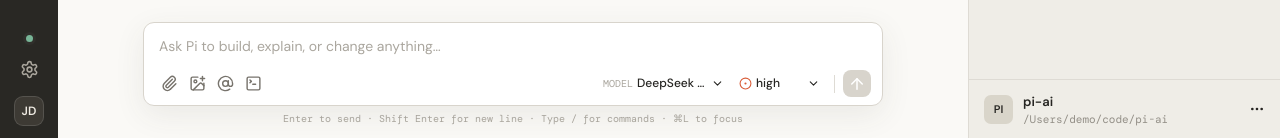
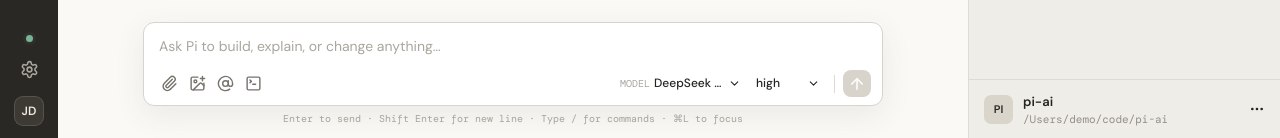
Before and after one commit to mattzq21/pi-op-out, a React (Vite) app: page / in a window 1280 px wide. Shown: the part 662-800 px from the top of the page. Built offline with nearby package versions, Linux system fonts and the light colour scheme.

Commit message:
Committed all changes

```diff
--- a/src/components/Composer.tsx
+++ b/src/components/Composer.tsx
@@ -1,5 +1,5 @@
 import { useEffect, useMemo, useRef, useState } from "react";
-import { ArrowUp, AtSign, ChevronDown, CircleDot, CircleStop, FileText, ImagePlus, Paperclip, TerminalSquare, X } from "lucide-react";
+import { ArrowUp, AtSign, ChevronDown, CircleStop, FileText, ImagePlus, Paperclip, TerminalSquare, X } from "lucide-react";
 import type { ImageAttachment, Model, SlashCommand } from "../types";
 import { IconButton } from "./IconButton";
 
@@ -80,7 +80,7 @@ export function Composer({ streaming, queued, commands, models, model, thinkingL
       <div className="composer-bar"><div className="composer-tools"><IconButton label="Attach files" onClick={() => fileRef.current?.click()}><Paperclip size={17} /></IconButton><IconButton label="Attach image" onClick={() => imageRef.current?.click()}><ImagePlus size={17} /></IconButton><IconButton label="Mention context" onClick={() => { setValue((current) => `${current}@`); ref.current?.focus(); }}><AtSign size={17} /></IconButton><IconButton label="Open terminal" onClick={onOpenTerminal}><TerminalSquare size={17} /></IconButton></div>
         <div className="composer-actions">
         <label className="select-control"><span>Model</span><select aria-label="Model" value={model ? `${model.provider}/${model.id}` : ""} onChange={(event) => { const next = models.find((item) => `${item.provider}/${item.id}` === event.target.value); if (next) onModel(next); }}>{models.map((item) => <option key={`${item.provider}/${item.id}`} value={`${item.provider}/${item.id}`}>{item.name || item.id}</option>)}</select><ChevronDown size={13} /></label>
-        <label className="select-control thinking"><CircleDot size={13} /><select aria-label="Thinking level" value={thinkingLevel} onChange={(event) => onThinking(event.target.value)}>{thinkingLevels.map((level) => <option key={level}>{level}</option>)}</select><ChevronDown size={13} /></label>
+        <label className="select-control thinking"><select aria-label="Thinking level" value={thinkingLevel} onChange={(event) => onThinking(event.target.value)}>{thinkingLevels.map((level) => <option key={level}>{level}</option>)}</select><ChevronDown size={13} /></label>
         <span className="composer-divider" />
         {streaming && <IconButton label="Stop Pi" className="stop-compact" onClick={onAbort}><CircleStop size={17} /></IconButton>}<IconButton label={streaming ? (behavior === "steer" ? "Send steering message" : "Queue follow-up") : "Send message"} className="send" disabled={!value.trim() && uploads.length === 0} onClick={submit}><ArrowUp size={18} /></IconButton></div>
       </div>
--- a/src/styles.css
+++ b/src/styles.css
@@ -51,7 +51,7 @@ kbd { font: 11px "DM Mono"; border: 1px solid #d5d1c9; background: white; paddin
 .header-controls { display: flex; align-items: center; gap: 4px; }
 .menu-anchor { position: relative; }.conversation-menu { position: absolute; z-index: 8; right: 0; top: 37px; width: 176px; padding: 5px; border: 1px solid var(--line); border-radius: 9px; background: white; box-shadow: 0 12px 35px #302b2226; }.conversation-menu button { width: 100%; height: 32px; border: 0; border-radius: 6px; background: transparent; display: flex; align-items: center; gap: 8px; padding: 0 8px; text-align: left; color: var(--muted); font-size: 12px; }.conversation-menu button:hover { background: #f1eee8; color: var(--ink); }
 .select-control { height: 31px; border: 1px solid var(--line); border-radius: 7px; display: flex; align-items: center; padding: 0 7px; gap: 4px; background: white; }
-.select-control span { font: 10px "DM Mono"; color: var(--faint); text-transform: uppercase; }.select-control select { max-width: 130px; border: 0; outline: 0; appearance: none; font-size: 12px; font-weight: 500; background: transparent; }.select-control.thinking select { max-width: 53px; }.select-control.thinking > svg:first-child { color: var(--accent); }
+.select-control span { font: 10px "DM Mono"; color: var(--faint); text-transform: uppercase; }.select-control select { max-width: 130px; border: 0; outline: 0; appearance: none; font-size: 12px; font-weight: 500; background: transparent; }.select-control.thinking select { max-width: 70px; }
 .messages { overflow-y: auto; overflow-x: hidden; scrollbar-width: thin; }
 .conversation { max-width: 740px; margin: 0 auto; padding: 48px 36px 22px; }
 .message { display: grid; grid-template-columns: 27px 1fr; gap: 13px; margin-bottom: 35px; }
```
